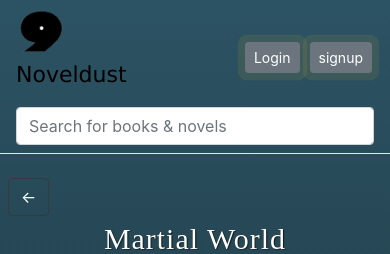
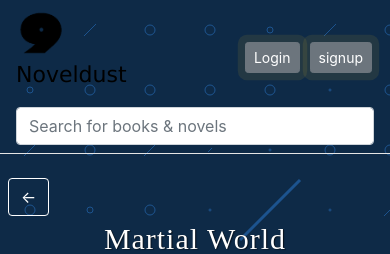
Before and after one commit to Scelester/NovelDust, a Django app: a page that uses NinedustMainProj/noveldust/templates/noveldust/topbookpage.html in a window 390 px wide. Shown: the top 254 px of the page. Run offline with Django 3.2, Linux system fonts and the light colour scheme; data comes from the database, SQL or seed files in the repository; some libraries are stand-ins or nearby versions.

Commit message:
this that' :

```diff
--- a/NinedustMainProj/noveldust/static/noveldust/css/base.css
+++ b/NinedustMainProj/noveldust/static/noveldust/css/base.css
@@ -7,7 +7,6 @@ html {
   scrollbar-track-color: white;
   scrollbar-arrow-color: white;
   scrollbar-shadow-color: #201e1e;
-  scroll-behavior: smooth;
 }
 ::-webkit-scrollbar {
   width: 8px;
@@ -65,9 +64,7 @@ body{
 
 
 #page-main-div{
-  background: #0F2027;  /* fallback for old browsers */
-background: -webkit-linear-gradient(to bottom, #2C5364, #203A43, #0F2027);  /* Chrome 10-25, Safari 5.1-6 */
-background: linear-gradient(to bottom, #2C5364, #203A43, #0F2027); /* W3C, IE 10+/ Edge, Firefox 16+, Chrome 26+, Opera 12+, Safari 7+ */
+  background: url('../img/background.svg');
 
 }
 
--- a/NinedustMainProj/noveldust/static/noveldust/css/mediaqueries.css
+++ b/NinedustMainProj/noveldust/static/noveldust/css/mediaqueries.css
@@ -23,7 +23,7 @@
     }
     #goback121{
         background: none;
-        color: black;
+        color: white;
     }
     #novelcontainer{
         width: 100%;
--- a/NinedustMainProj/noveldust/static/noveldust/js/base.js
+++ b/NinedustMainProj/noveldust/static/noveldust/js/base.js
@@ -78,10 +78,10 @@ $('.dropdown-menu').click(function(e) {
 
 
 $(document).ready(function() {
-
+    {
     var input = $(".sbarf");
     var len = input.val().length;
     input[0].focus();
     input[0].setSelectionRange(len, len);
-
+    }
 });
--- a/NinedustMainProj/noveldust/templates/noveldust/topbookpage.html
+++ b/NinedustMainProj/noveldust/templates/noveldust/topbookpage.html
@@ -78,6 +78,9 @@
         #emptybook_p{
             font-size:max(30px,3.2vw);cursor: default;
         }
+        #goback121{
+            border: 1px solid white;
+        }
 
     </style>
     <div class="d-flex align-items-center pt-4 flex-column text-white">
```
Also changed, not shown: NinedustMainProj/noveldust/static/noveldust/img/background.svg (added), NinedustMainProj/noveldust/static/noveldust/img/noveldusticon.png.
